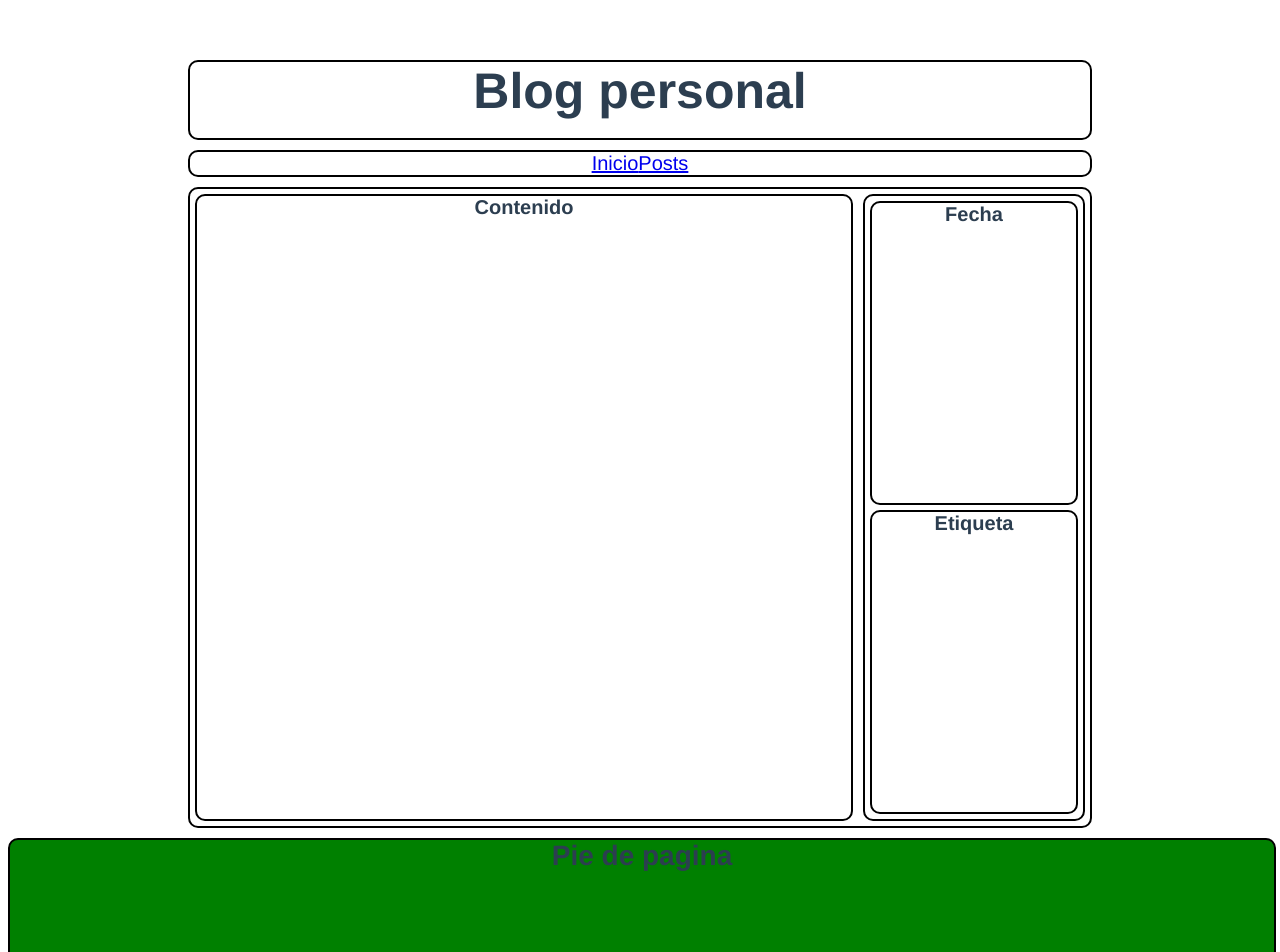
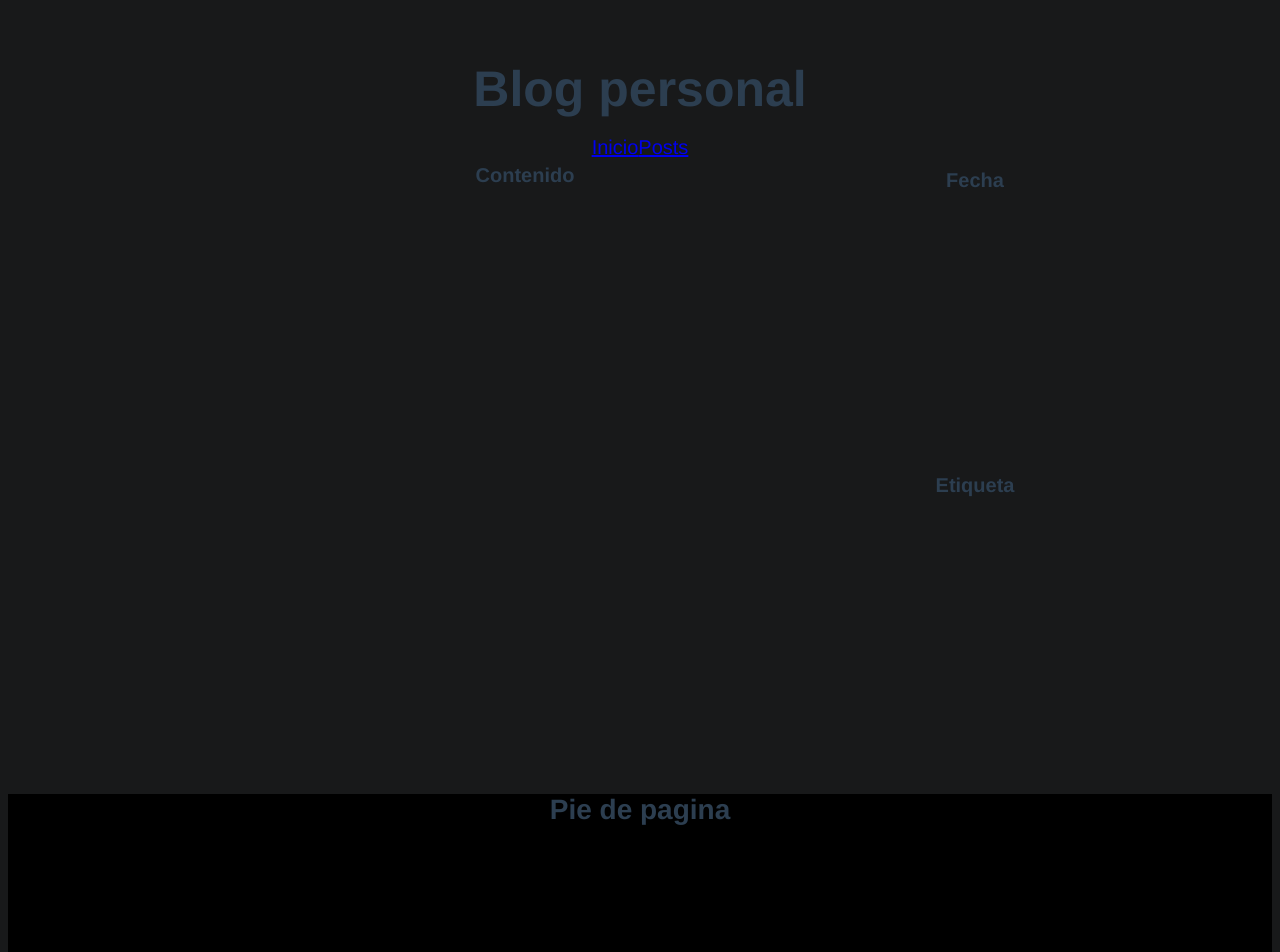
Before and after one commit to GeraMaldonado/myBlog, a Vue app: page /#/ in a window 1280 px wide. Shown: the top 952 px of the page. Built offline with nearby package versions, Linux system fonts and the light colour scheme.

Commit message:
Se agregaron colores de fondo

```diff
--- a/src/assets/styles/App.css
+++ b/src/assets/styles/App.css
@@ -1,3 +1,6 @@
+body{
+    background-color: #18191a;
+}
 #app {
   font-family: Avenir, Helvetica, Arial, sans-serif;
   -webkit-font-smoothing: antialiased;
@@ -11,16 +14,16 @@
         min-width: 500px;
         margin: 0 auto 10px auto;
     }
-    nav{
+/*    nav{
         border: 2px  solid black;
         border-radius: 10px;
         max-width: 900px;
         min-width: 500px;
         margin: 0 auto 10px auto;
-    }
+    }*/
 
     footer{
-        background-color: green;
+        background-color: black;
         width: 100%;
         height: 200px;
     }
--- a/src/assets/styles/HomeView.css
+++ b/src/assets/styles/HomeView.css
@@ -1,7 +1,7 @@
-header, main, section, aside, footer, .BlogFecha, .BlogEtiqueta {
+/*header, main, section, aside, footer, .BlogFecha, .BlogEtiqueta {
         border: 2px solid black;
         border-radius: 10px;
-    }
+    }*/
     main{
         max-width: 900px;
         min-width: 500px;
--- a/src/assets/styles/PostsView.css
+++ b/src/assets/styles/PostsView.css
@@ -1,7 +1,7 @@
-header, main, section, aside, footer, .BlogFecha, .BlogEtiqueta {
+/*header, main, section, aside, footer, .BlogFecha, .BlogEtiqueta {
         border: 2px solid black;
         border-radius: 10px;
-    }
+    }*/
     main{
         max-width: 900px;
         min-width: 500px;
```
